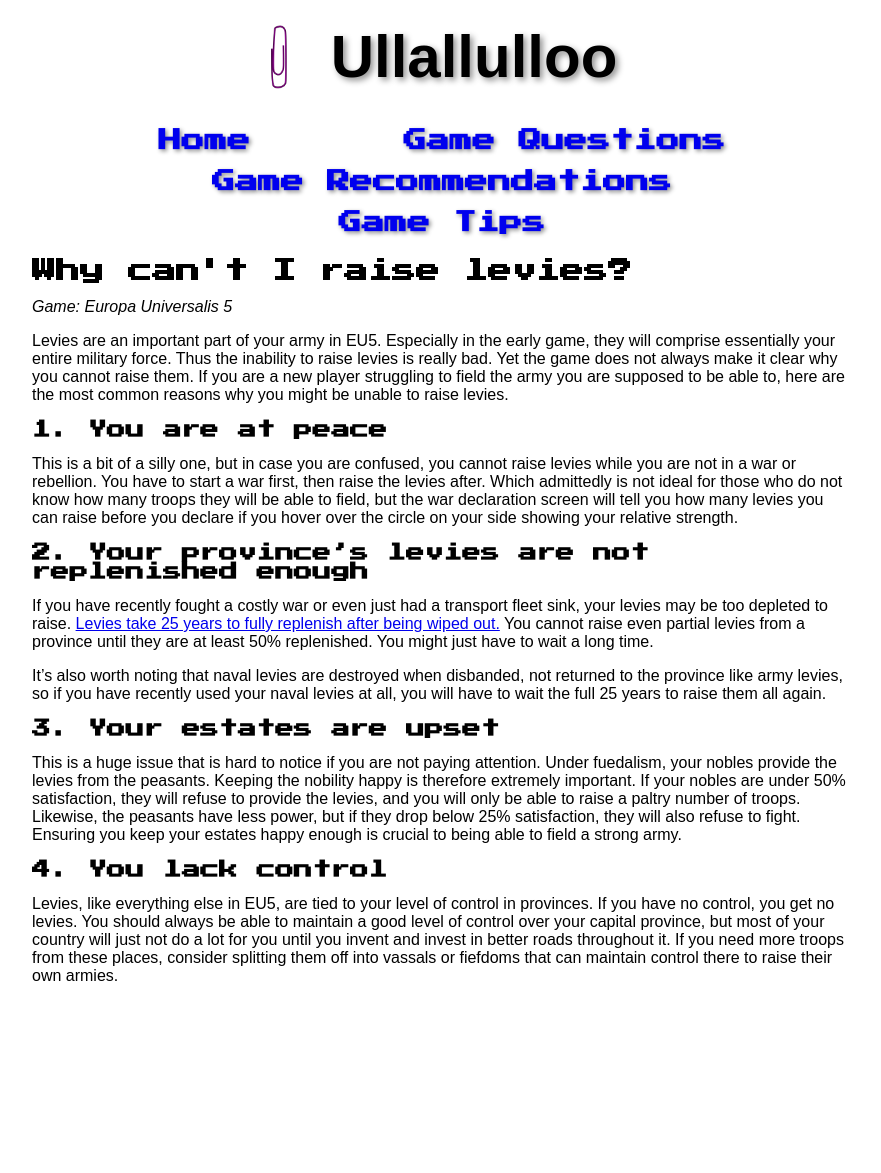
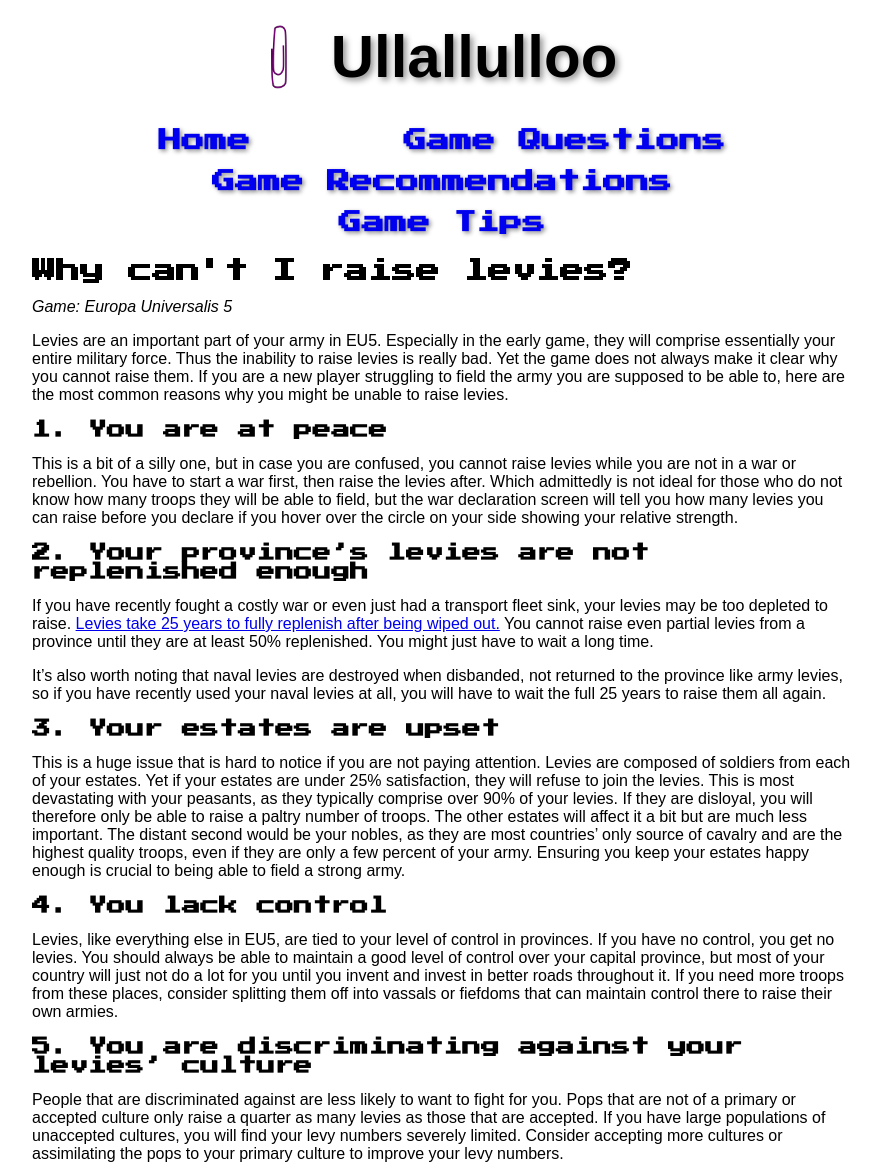
Before and after one commit to ullallulloo/ullallulloo.com, a Jekyll site: the page built from _game_questions/europa-universalis-5/why-cant-i-raise-levies.md, in a window 1280 px wide. Shown: the whole page, without its empty margins (198-1079 px from the left). Built offline with Jekyll 4.4.1, drawn with Linux system fonts in a browser that asks for light colours; before the commit the page ends 995 px from its top, so only the background shows below that.

Commit message:
Correct levy info

```diff
--- a/_game_questions/europa-universalis-5/why-cant-i-raise-levies.md
+++ b/_game_questions/europa-universalis-5/why-cant-i-raise-levies.md
@@ -17,8 +17,12 @@
 
 ### 3. Your estates are upset
 
-This is a huge issue that is hard to notice if you are not paying attention. Under fuedalism, your nobles provide the levies from the peasants. Keeping the nobility happy is therefore extremely important. If your nobles are under 50% satisfaction, they will refuse to provide the levies, and you will only be able to raise a paltry number of troops. Likewise, the peasants have less power, but if they drop below 25% satisfaction, they will also refuse to fight. Ensuring you keep your estates happy enough is crucial to being able to field a strong army.
+This is a huge issue that is hard to notice if you are not paying attention. Levies are composed of soldiers from each of your estates. Yet if your estates are under 25% satisfaction, they will refuse to join the levies. This is most devastating with your peasants, as they typically comprise over 90% of your levies. If they are disloyal, you will therefore only be able to raise a paltry number of troops. The other estates will affect it a bit but are much less important. The distant second would be your nobles, as they are most countries' only source of cavalry and are the highest quality troops, even if they are only a few percent of your army. Ensuring you keep your estates happy enough is crucial to being able to field a strong army.
 
 ### 4. You lack control
 
 Levies, like everything else in EU5, are tied to your level of control in provinces. If you have no control, you get no levies. You should always be able to maintain a good level of control over your capital province, but most of your country will just not do a lot for you until you invent and invest in better roads throughout it. If you need more troops from these places, consider splitting them off into vassals or fiefdoms that can maintain control there to raise their own armies.
+
+### 5. You are discriminating against your levies' culture
+
+People that are discriminated against are less likely to want to fight for you. Pops that are not of a primary or accepted culture only raise a quarter as many levies as those that are accepted. If you have large populations of unaccepted cultures, you will find your levy numbers severely limited. Consider accepting more cultures or assimilating the pops to your primary culture to improve your levy numbers.
```
